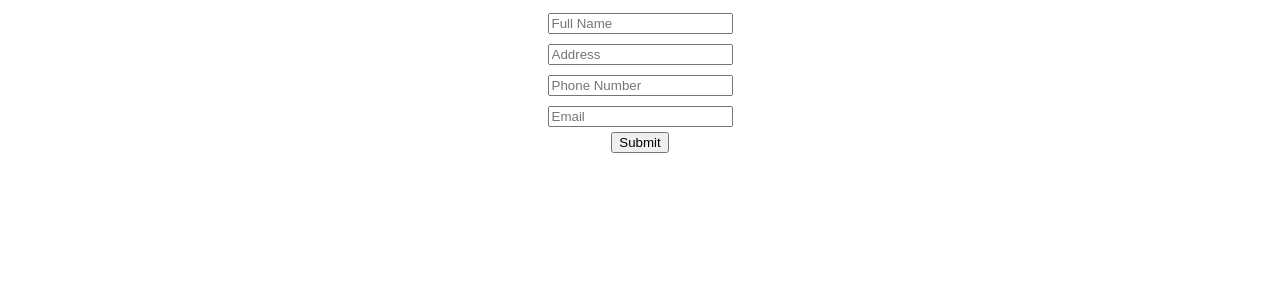
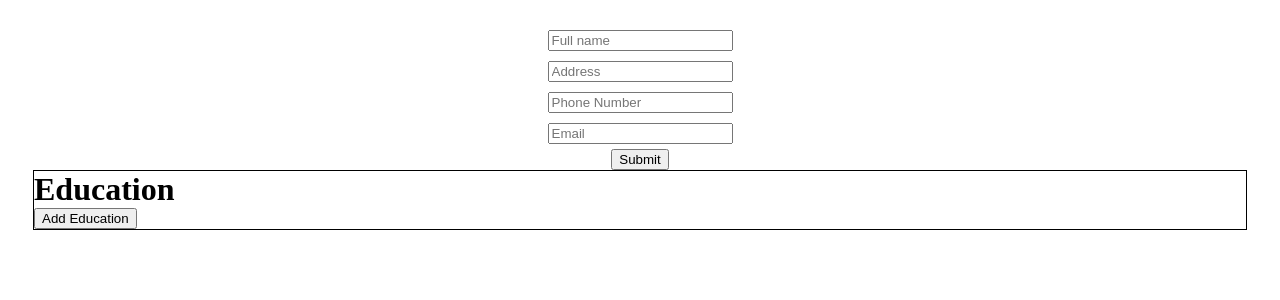
Before and after one commit to rmassey95/odin-CV-app, a React (Create React App) app: page / in a window 1280 px wide. Shown: the top 300 px of the page. Built offline with nearby package versions, Linux system fonts and the light colour scheme.

Commit message:
Add education section with edit, remove, and add capabilities

```diff
--- a/package.json
+++ b/package.json
@@ -9,6 +9,7 @@
     "react": "^18.2.0",
     "react-dom": "^18.2.0",
     "react-scripts": "5.0.1",
+    "uniqid": "^5.4.0",
     "web-vitals": "^2.1.4"
   },
   "scripts": {
--- a/src/App.js
+++ b/src/App.js
@@ -1,5 +1,8 @@
 import React, { Component } from "react";
 import GeneralInfo from "./components/GeneralInfo";
+import Education from "./components/Education";
+import "./styles/App.css";
+import uniqid from "uniqid";
 
 class App extends Component {
   constructor() {
@@ -13,11 +16,22 @@ class App extends Component {
         email: "",
         edit: true,
       },
+      education: {
+        title: "",
+        date: "",
+        school: "",
+        highlights: "",
+        add: false,
+        edit: false,
+        key: uniqid(),
+      },
+      educationArr: [],
     };
   }
 
   updateGeneralInfo = (e) => {
     e.preventDefault();
+
     this.setState({
       generalInfo: {
         name: e.target[0].value,
@@ -29,14 +43,125 @@ class App extends Component {
     });
   };
 
+  handleEduChange = (e) => {
+    this.setState({
+      education: {
+        ...this.state.education,
+        [e.target.name]: e.target.value,
+      },
+    });
+  };
+
+  addEducation = (e) => {
+    e.preventDefault();
+
+    let edu = this.state.education;
+
+    this.setState({
+      education: {
+        title: "",
+        date: "",
+        school: "",
+        highlights: "",
+        add: false,
+        edit: false,
+        key: uniqid(),
+      },
+      educationArr: this.state.educationArr.concat(edu),
+    });
+  };
+
+  setEdit = (editPage) => {
+    if (editPage === "generalInfo") {
+      this.setState({
+        generalInfo: {
+          ...this.state.generalInfo,
+          edit: true,
+        },
+      });
+    }
+  };
+
+  setEditEdu = (edukey) => {
+    let eduUpdate = this.state.educationArr.map((edu) => {
+      if (edu.key === edukey) {
+        edu.edit = true;
+      }
+      return edu;
+    });
+
+    this.setState({
+      educationArr: eduUpdate,
+    });
+  };
+
+  setAdd = (addPage) => {
+    if (addPage === "education") {
+      this.setState({
+        education: {
+          ...this.state.education,
+          add: true,
+        },
+      });
+    }
+  };
+
+  updateEducation = (e, eduKey) => {
+    e.preventDefault();
+
+    let eduUpdate = this.state.educationArr.map((edu) => {
+      if (edu.key === eduKey) {
+        edu.title = e.target[0].value;
+        edu.date = e.target[1].value;
+        edu.school = e.target[2].value;
+        edu.highlights = e.target[3].value;
+        edu.add = false;
+        edu.edit = false;
+      }
+      return edu;
+    });
+
+    this.setState({
+      education: {
+        title: "",
+        date: "",
+        school: "",
+        highlights: "",
+        add: false,
+        edit: false,
+        key: uniqid(),
+      },
+      educationArr: eduUpdate,
+    });
+  };
+
+  removeEdu = (eduKey) => {
+    let eduUpdate = this.state.educationArr.filter((edu) => edu.key !== eduKey);
+
+    this.setState({
+      educationArr: eduUpdate,
+    });
+  };
+
   render() {
-    const { generalInfo } = this.state;
+    const { generalInfo, education, educationArr } = this.state;
 
     return (
       <div className="App">
         <GeneralInfo
           generalInfo={generalInfo}
           updateGeneralInfo={this.updateGeneralInfo}
+          setEdit={this.setEdit}
+        />
+        <Education
+          education={education}
+          setEditEdu={this.setEditEdu}
+          educationArr={educationArr}
+          addEducation={this.addEducation}
+          handleEduChange={this.handleEduChange}
+          setAdd={this.setAdd}
+          updateEducation={this.updateEducation}
+          removeEdu={this.removeEdu}
         />
       </div>
     );
--- a/src/components/Education.js
+++ b/src/components/Education.js
@@ -0,0 +1,191 @@
+import React, { Component } from "react";
+import "../styles/Education.css";
+
+class Education extends Component {
+  constructor(props) {
+    super();
+  }
+
+  displayForm = (addEducation, handleEduChange, education) => {
+    return (
+      <form
+        onSubmit={(e) => {
+          addEducation(e);
+        }}
+      >
+        <input
+          onChange={(e) => {
+            handleEduChange(e);
+          }}
+          className="input"
+          placeholder="Title"
+          name="title"
+        ></input>
+        <input
+          onChange={(e) => {
+            handleEduChange(e);
+          }}
+          className="input"
+          placeholder="Date"
+          name="date"
+        ></input>
+        <input
+          onChange={(e) => {
+            handleEduChange(e);
+          }}
+          className="input"
+          placeholder="School"
+          name="school"
+        ></input>
+        <textarea
+          onChange={(e) => {
+            handleEduChange(e);
+          }}
+          className="input textarea"
+          placeholder="Notes"
+          name="highlights"
+        ></textarea>
+        <button>Submit</button>
+      </form>
+    );
+  };
+
+  displayEducation = (
+    educationArr,
+    setEditEdu,
+    handleEduChange,
+    updateEducation,
+    removeEdu
+  ) => {
+    return (
+      <div>
+        {educationArr.map((education) => {
+          return (
+            <div key={education.key} className="edu-div">
+              {(() => {
+                if (education.edit) {
+                  return (
+                    <form
+                      onSubmit={(e) => {
+                        updateEducation(e, education.key);
+                      }}
+                    >
+                      <input
+                        onChange={(e) => {
+                          handleEduChange(e);
+                        }}
+                        defaultValue={education.title}
+                        className="input"
+                        placeholder="Title"
+                        name="title"
+                      ></input>
+                      <input
+                        onChange={(e) => {
+                          handleEduChange(e);
+                        }}
+                        defaultValue={education.date}
+                        className="input"
+                        placeholder="Date"
+                        name="date"
+                      ></input>
+                      <input
+                        onChange={(e) => {
+                          handleEduChange(e);
+                        }}
+                        defaultValue={education.school}
+                        className="input"
+                        placeholder="School"
+                        name="school"
+                      ></input>
+                      <textarea
+                        onChange={(e) => {
+                          handleEduChange(e);
+                        }}
+                        defaultValue={education.highlights}
+                        className="input textarea"
+                        placeholder="Notes"
+                        name="highlights"
+                      ></textarea>
+                      <button>Submit</button>
+                    </form>
+                  );
+                } else {
+                  return (
+                    <div>
+                      <div className="title-date">
+                        <h1>{education.title}</h1>
+                        <p>{education.date}</p>
+                      </div>
+                      <p className="edu-school">{education.school}</p>
+                      <p className="edu-highlights">{education.highlights}</p>
+                      <button
+                        onClick={() => {
+                          setEditEdu(education.key);
+                        }}
+                        className="edit-btn"
+                      >
+                        Edit
+                      </button>
+                      <button
+                        onClick={() => {
+                          removeEdu(education.key);
+                        }}
+                      >
+                        Remove
+                      </button>
+                    </div>
+                  );
+                }
+              })()}
+            </div>
+          );
+        })}
+      </div>
+    );
+  };
+
+  render() {
+    const {
+      education,
+      setEditEdu,
+      educationArr,
+      addEducation,
+      handleEduChange,
+      setAdd,
+      updateEducation,
+      removeEdu,
+    } = this.props;
+
+    return (
+      <div className="education-container">
+        <h1>Education</h1>
+        {(() => {
+          if (education.add) {
+            return this.displayForm(
+              addEducation,
+              handleEduChange,
+              educationArr
+            );
+          } else {
+            return this.displayEducation(
+              educationArr,
+              setEditEdu,
+              handleEduChange,
+              updateEducation,
+              removeEdu
+            );
+          }
+        })()}
+        <button
+          onClick={() => {
+            setAdd("education");
+          }}
+        >
+          Add Education
+        </button>
+      </div>
+    );
+  }
+}
+
+export default Education;
--- a/src/components/GeneralInfo.js
+++ b/src/components/GeneralInfo.js
@@ -14,20 +14,41 @@ class GeneralInfo extends Component {
           updateGeneralInfo(e);
         }}
       >
-        <input className="general-info-input" placeholder="Full Name"></input>
-        <input className="general-info-input" placeholder="Address"></input>
+        <input
+          className="general-info-input"
+          placeholder="Full name"
+          defaultValue={generalInfo.name}
+          required
+          type="text"
+        ></input>
+        <input
+          className="general-info-input"
+          placeholder="Address"
+          defaultValue={generalInfo.address}
+          required
+          type="text"
+        ></input>
         <input
           className="general-info-input"
           placeholder="Phone Number"
+          defaultValue={generalInfo.phoneNum}
+          required
+          type="tel"
         ></input>
-        <input className="general-info-input" placeholder="Email"></input>
+        <input
+          className="general-info-input"
+          placeholder="Email"
+          defaultValue={generalInfo.email}
+          required
+          type="email"
+        ></input>
 
         <button>Submit</button>
       </form>
     );
   };
 
-  displayOutput = (generalInfo) => {
+  displayOutput = (generalInfo, setEdit) => {
     return (
       <div className="general-info">
         <h1>{generalInfo.name}</h1>
@@ -35,12 +56,20 @@ class GeneralInfo extends Component {
         <p>
           {generalInfo.phoneNum} {generalInfo.email}
         </p>
+        <button
+          className="edit-btn"
+          onClick={() => {
+            setEdit("generalInfo");
+          }}
+        >
+          Edit
+        </button>
       </div>
     );
   };
 
   render() {
-    const { generalInfo, updateGeneralInfo } = this.props;
+    const { generalInfo, updateGeneralInfo, setEdit } = this.props;
 
     return (
       <div>
@@ -48,7 +77,7 @@ class GeneralInfo extends Component {
           if (generalInfo.edit) {
             return this.displayForm(generalInfo, updateGeneralInfo);
           } else {
-            return this.displayOutput(generalInfo);
+            return this.displayOutput(generalInfo, setEdit);
           }
         })()}
       </div>
--- /dev/null
+++ b/src/styles/App.css
@@ -0,0 +1,3 @@
+.App {
+  margin: 25px;
+}
--- /dev/null
+++ b/src/styles/Education.css
@@ -0,0 +1,42 @@
+.input {
+  display: block;
+  margin: 10px;
+}
+
+.textarea {
+  height: 100px;
+  width: 40%;
+}
+
+.education-container {
+  border: 1px solid black;
+}
+
+.edu-div {
+  position: relative;
+  border-top: 1px solid black;
+  padding: 10px;
+  margin-top: 5px;
+  margin-bottom: 5px;
+}
+
+.title-date {
+  position: relative;
+}
+
+.title-date p {
+  position: absolute;
+  right: 0;
+  bottom: 5px;
+}
+
+.edu-highlights {
+  margin-left: 10px;
+}
+.edu-school {
+  font-style: italic;
+}
+
+.edit-btn {
+  position: absolute;
+}
--- a/src/styles/GeneralInfo.css
+++ b/src/styles/GeneralInfo.css
@@ -3,6 +3,7 @@
   flex-direction: column;
   justify-content: center;
   align-items: center;
+  position: relative;
 }
 
 .general-info-input {
@@ -13,3 +14,9 @@ h1,
 p {
   margin: 0;
 }
+
+.edit-btn {
+  position: absolute;
+  right: 0;
+  bottom: 0;
+}
```
Also changed, not shown: 1 other file (tests, documents, lock files or other folders).
